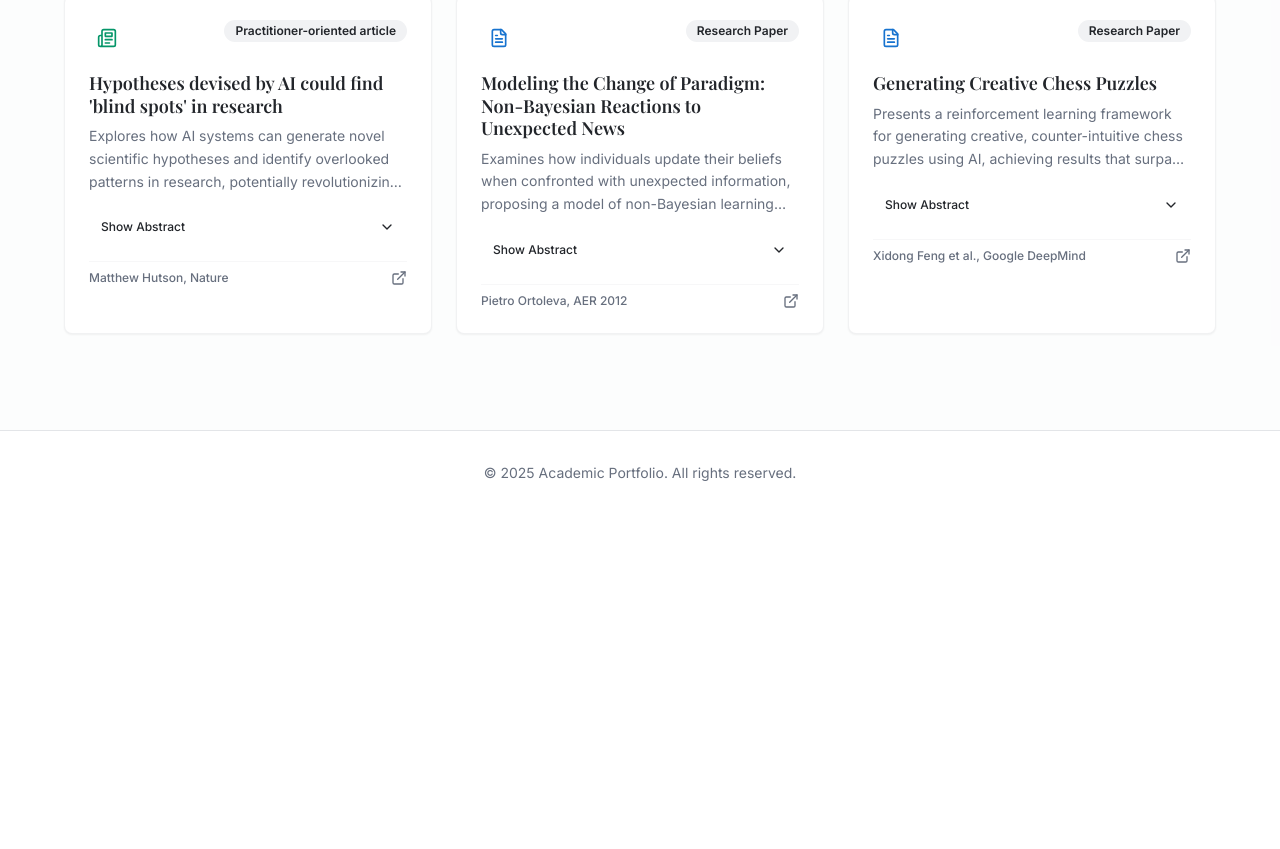
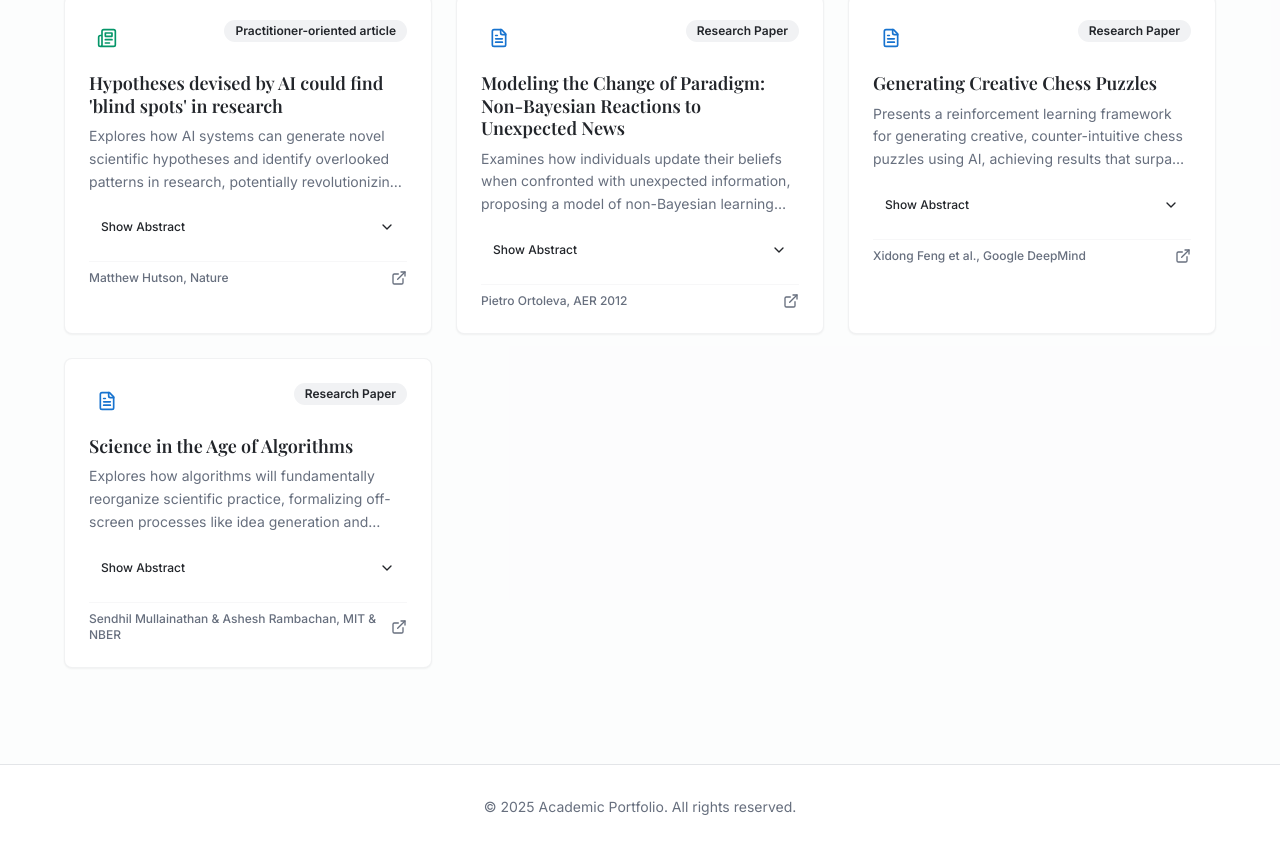
Before and after one commit to MessineseDanilo/innovate-academics, a React (Vite) app: page /insights in a window 1280 px wide. Shown: the part 417-1266 px from the top of the page. Before the commit the page ends 932 px from the top, so only its background shows below. Built offline with nearby package versions, Linux system fonts and the light colour scheme; the HTML template or start-up script is replaced by a standard one.

Commit message:
Add paper to insights

```diff
--- a/src/components/CuratedInsights.tsx
+++ b/src/components/CuratedInsights.tsx
@@ -43,6 +43,18 @@ const CuratedInsights = () => {
       abstract: "While Generative AI rapidly advances in various domains, generating truly creative, aesthetic, and counter-intuitive outputs remains a challenge. This paper presents an approach to tackle these difficulties in the domain of chess puzzles using an RL framework with novel rewards based on chess engine search statistics. The rewards enhance a puzzle's uniqueness, counter-intuitiveness, diversity, and realism. The approach dramatically increases counter-intuitive puzzle generation by 10x, from 0.22% to 2.5%, surpassing existing dataset rates and producing puzzles rated by human experts as more creative, enjoyable, and counter-intuitive than composed book puzzles.",
       author: "Xidong Feng et al., Google DeepMind",
       link: "https://arxiv.org/pdf/2510.23881",
+      color: "text-primary",
+      badge: "Research Paper",
+      topics: ["AI", "Innovation"],
+    },
+    {
+      type: "paper",
+      icon: FileText,
+      title: "Science in the Age of Algorithms",
+      description: "Explores how algorithms will fundamentally reorganize scientific practice, formalizing off-screen processes like idea generation and enabling new modes of theorizing, especially in patchwork sciences.",
+      abstract: "Algorithms will not simply contribute to science; they will reorganize it. We sketch how science will look in the near future. Notably, algorithms will formalize crucial parts of science that currently happen off screen — such as new idea generation or intuitions about what theories matter. They will enable fundamentally different modes of theorizing. These changes will most affect what we call the 'patchwork sciences,' which includes fields such as economics, chemistry, biology, medicine and psychology. In short, we argue that the methods of science will look very different in a world where algorithms can process data, reason and form their own models of the world.",
+      author: "Sendhil Mullainathan & Ashesh Rambachan, MIT & NBER",
+      link: "https://www.nber.org/system/files/chapters/c15321/c15321.pdf",
       color: "text-primary",
       badge: "Research Paper",
       topics: ["AI", "Innovation"],
```
